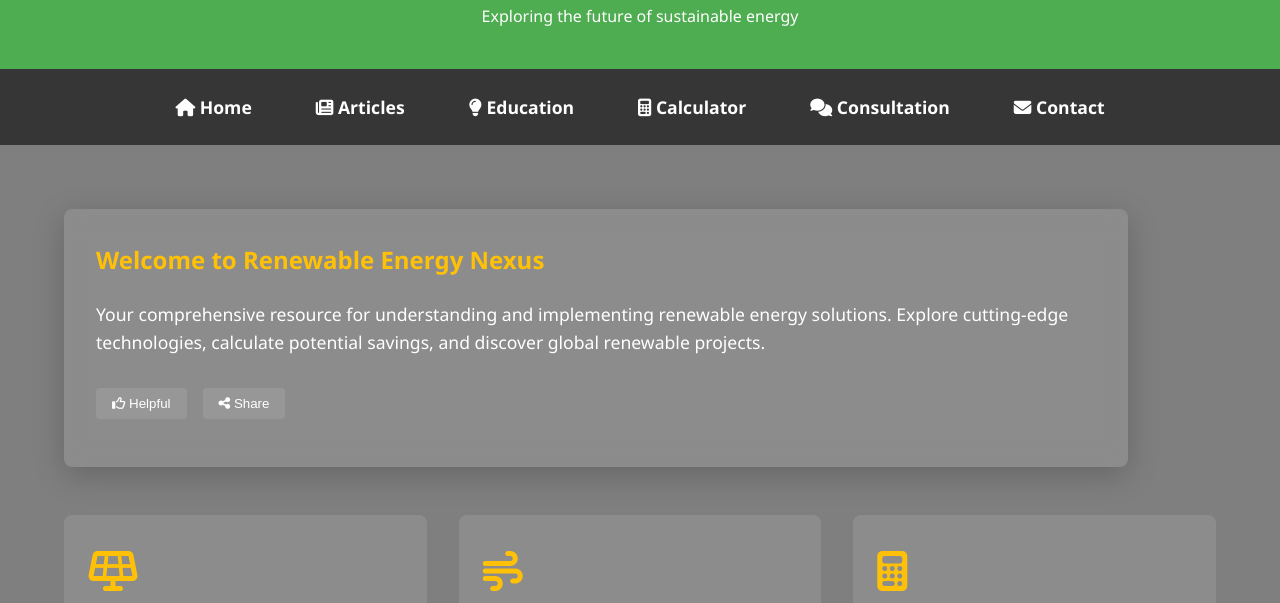
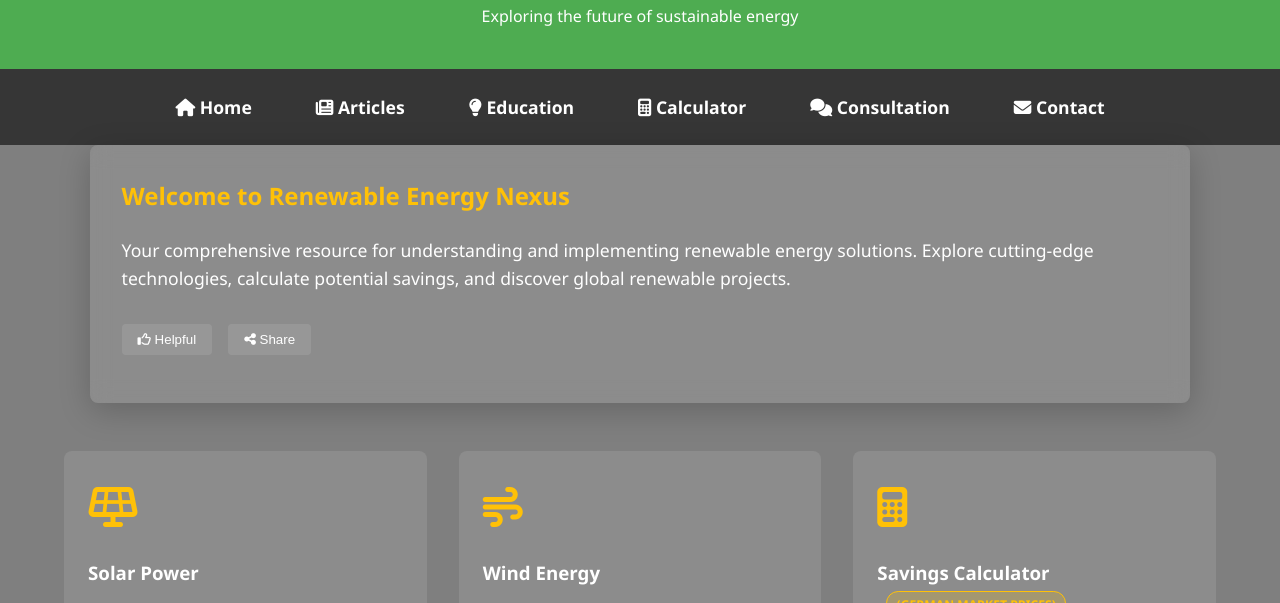
Before and after one commit to PratikCodesProfessionally/PratikCodesProfessionally.github.io, a plain HTML site: page index.html in a window 1280 px wide. Shown: the part 140-743 px from the top of the page. Drawn offline with nearby package versions, Linux system fonts and the light colour scheme; files whose address does not match are found by name.

Commit message:
Update StyleSheet1.css

```diff
--- a/RenewableEnergyNexus/css/StyleSheet1.css
+++ b/RenewableEnergyNexus/css/StyleSheet1.css
@@ -92,7 +92,7 @@ nav {
 .container {
     width: 90%;
     max-width: 1200px;
-    margin: 2rem auto;
+    margin: 0 auto;
     padding: 0 1rem;
     flex: 1;
 }
@@ -106,7 +106,9 @@ nav {
     border-radius: 8px;
     box-shadow: 0 8px 32px rgba(0, 0, 0, 0.2);
     transition: transform 0.3s ease;
-    width: 1000px;
+    width: 90%;
+    max-width: 1200px;
+    margin:0 auto;
 }
 
     .blog-post:hover {
@@ -731,6 +733,9 @@ footer {
     transition: all 0.3s ease;
     /*width: 100vw;
     height: 100px; added to correct the article expansion width but didnot work*/
+    width: 90%;
+    max-width: 1200px;
+    margin:0 auto;
 }
 
     .article-card:hover {
```
